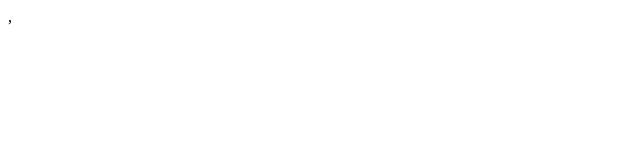
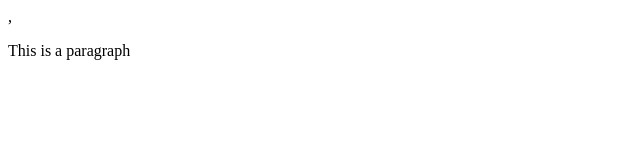
Before and after one commit to Sastrybbch/git-example, a plain HTML site: page index.html in a window 1280 px wide. Shown: the whole page, without its empty margins (0-640 px from the left). Drawn offline with Linux system fonts and the light colour scheme.

Commit message:
added paragraph

```diff
--- a/index.html
+++ b/index.html
@@ -5,5 +5,7 @@
         <meta name="viewport" content="width=device-width, initial-scale=1.0"/>
         <title>Document</title>
     </head>
-    <body></body>
+    <body>
+        <p> This is a paragraph</p>
+    </body>
 </html>
```
